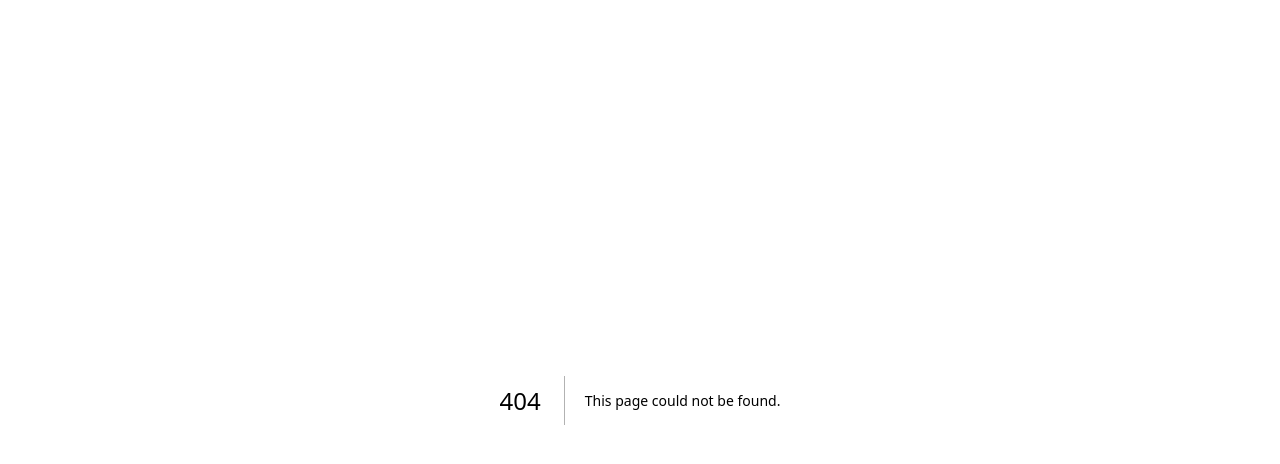
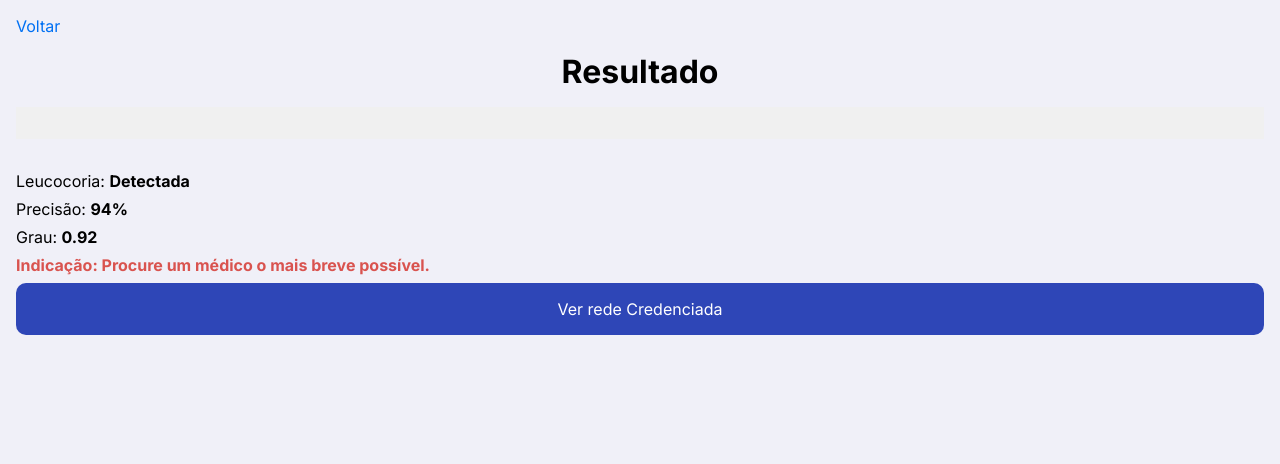
Before and after one commit to tomgoncalvs/safe-vision, a Next.js app: page /logado/result in a window 1280 px wide. Before the commit this address had no page. Shown: the top 464 px of the page. Built offline with nearby package versions, Linux system fonts and the light colour scheme.

Commit message:
new pages + styles

```diff
--- /dev/null
+++ b/src/app/logado/result/page.tsx
@@ -0,0 +1,31 @@
+"use client"
+import React from 'react';
+import Link from 'next/link';
+import {
+  ResultContainer,
+  BackButton,
+  ResultTitle,
+  ResultBox,
+  ResultText,
+  Recommendation,
+  AccreditedNetworkButton
+} from '../../../../styles/result/Result.Styles';
+
+export default function Results() {
+  return (
+    <ResultContainer>
+      <Link href="/previous-page" passHref><BackButton>Voltar</BackButton></Link>
+      <ResultTitle>Resultado</ResultTitle>
+      <ResultBox>
+        {/* Aqui você incluiria a imagem do resultado */}
+      </ResultBox>
+      <ResultText>Leucocoria: <strong>Detectada</strong></ResultText>
+      <ResultText>Precisão: <strong>94%</strong></ResultText>
+      <ResultText>Grau: <strong>0.92</strong></ResultText>
+      <Recommendation>Indicação: Procure um médico o mais breve possível.</Recommendation>
+      <Link href="/accredited-network" passHref>
+        <AccreditedNetworkButton>Ver rede Credenciada</AccreditedNetworkButton>
+      </Link>
+    </ResultContainer>
+  );
+}
--- /dev/null
+++ b/styles/result/Result.Styles.ts
@@ -0,0 +1,53 @@
+// styles/ResultPage.styles.js
+import styled from "styled-components";
+
+export const ResultContainer = styled.div`
+  padding: 1rem;
+  background: #f0f0f8;
+  min-height: 100vh;
+`;
+
+export const BackButton = styled.a`
+  color: #0070f3;
+  text-decoration: none;
+  margin-bottom: 1rem;
+`;
+
+export const ResultTitle = styled.h1`
+  text-align: center;
+  margin: 1rem 0;
+`;
+
+export const ResultBox = styled.div`
+  background: #f0f0f0;
+  padding: 1rem;
+  margin-bottom: 2rem;
+`;
+
+export const ResultText = styled.p`
+  font-size: 1rem;
+  margin: 0.5rem 0;
+`;
+
+export const Recommendation = styled.p`
+  color: #d9534f;
+  font-weight: bold;
+  margin: 0.5rem 0;
+`;
+
+export const AccreditedNetworkButton = styled.a`
+  background-color: #2e46b7;
+  color: white;
+  padding: 1rem 2rem;
+  border-radius: 10px;
+  text-decoration: none;
+  display: block;
+  margin-left: auto;
+  margin-right: auto;
+  transition: background-color 0.3s ease;
+  text-align: center;
+
+  &:hover {
+    background-color: #6880f3;
+  }
+`;
```
Also changed, not shown: src/app/logado/lefteye/page.tsx (added, +32 -0 lines), src/app/logado/righteye/page.tsx (added, +32 -0 lines), styles/select/SelectPacient.Styles.ts (added, +98 -0 lines), styles/test/RightEye.Styles.ts (added, +53 -0 lines).
